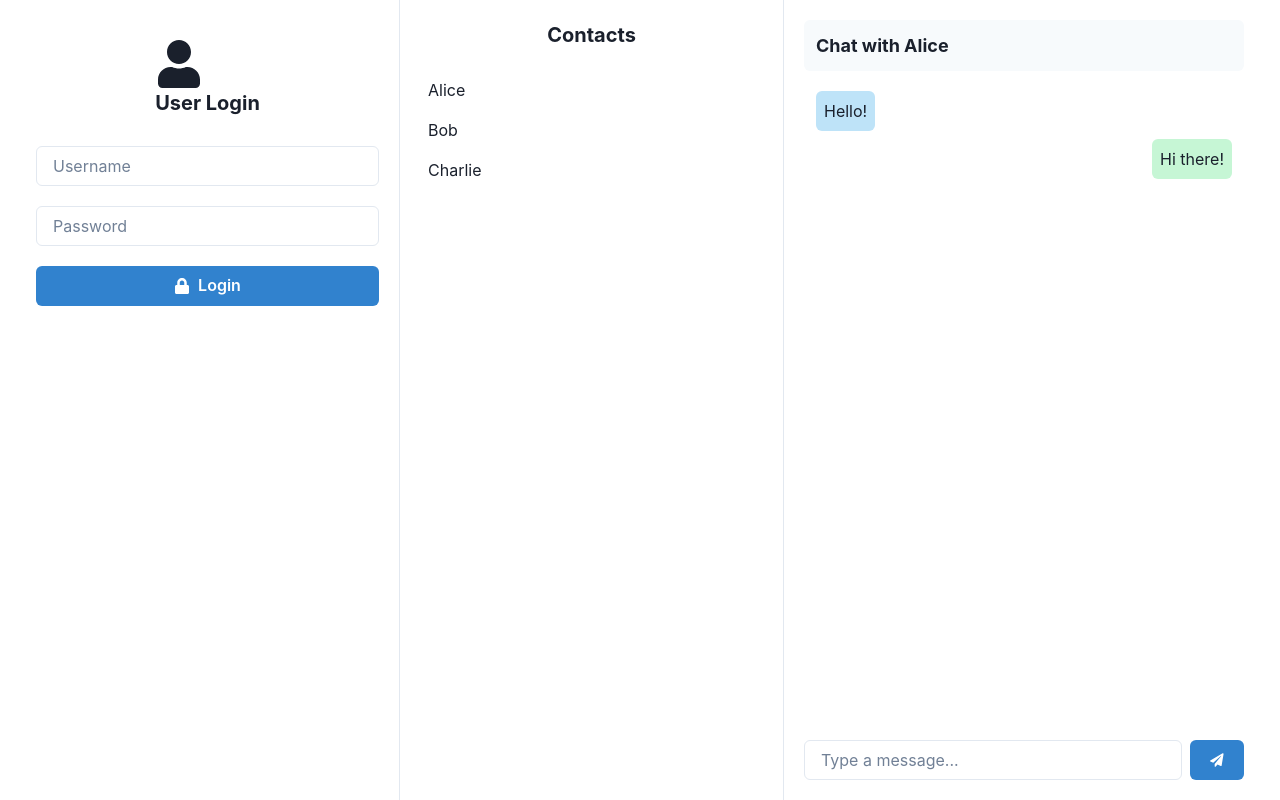
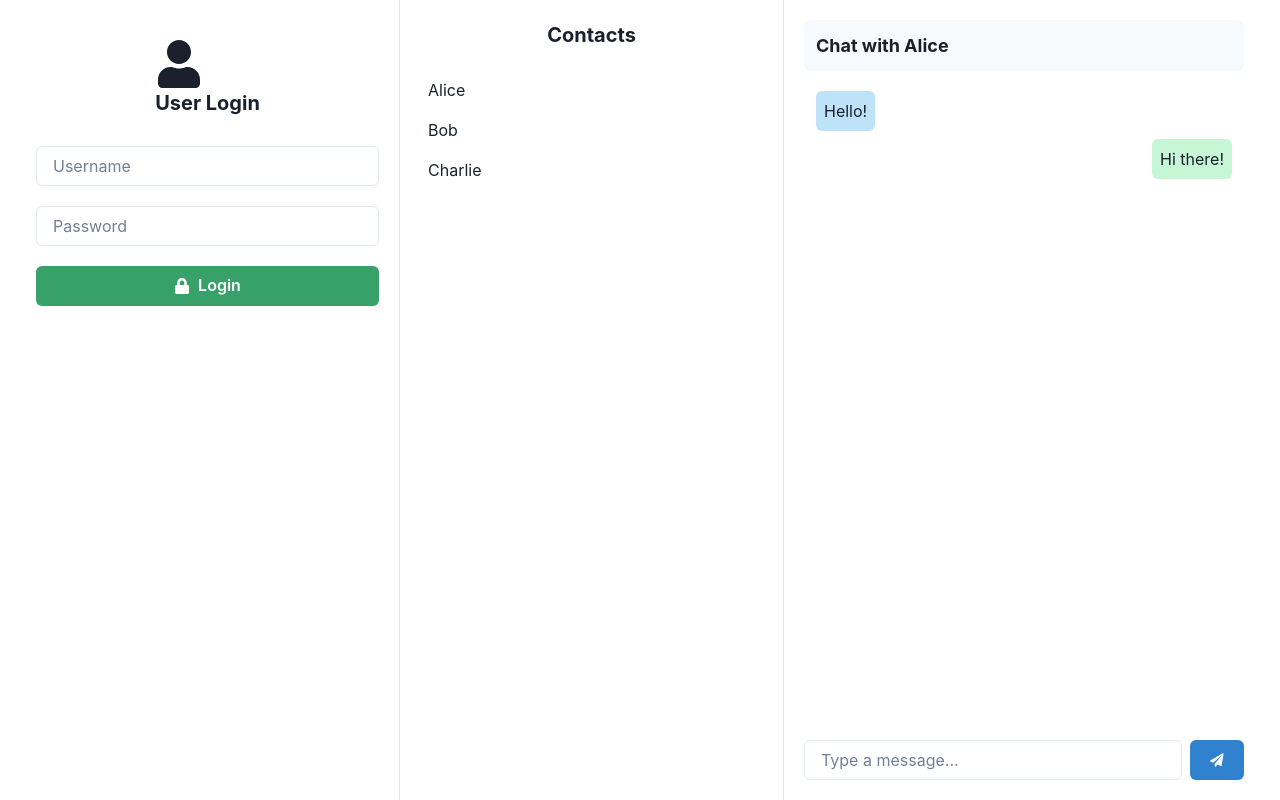
Before and after one commit to GPT-Engineer-App-Dev/chat-bubble, a React (Vite) app: page / in a window 1280 px wide. Built offline with nearby package versions, Linux system fonts and the light colour scheme.

Commit message:
Changed the color of the login button from blue to green.

```diff
--- a/src/pages/Index.jsx
+++ b/src/pages/Index.jsx
@@ -16,7 +16,7 @@ const Index = () => {
             </Box>
             <Input placeholder="Username" mb={3} />
             <Input placeholder="Password" type="password" mb={3} />
-            <Button leftIcon={<FaLock />} colorScheme="blue" width="full">
+            <Button leftIcon={<FaLock />} colorScheme="green" width="full">
               Login
             </Button>
           </VStack>
```
